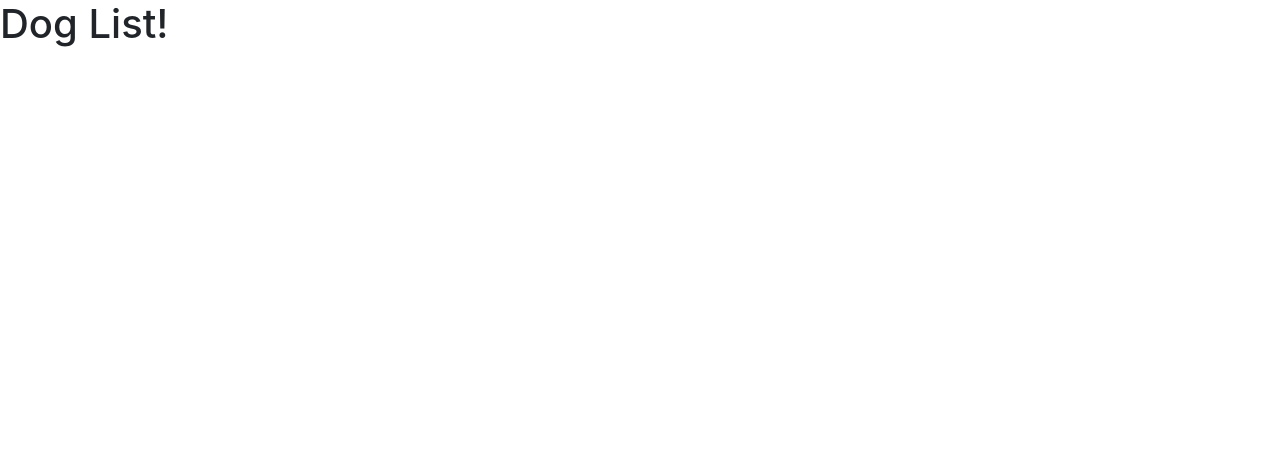
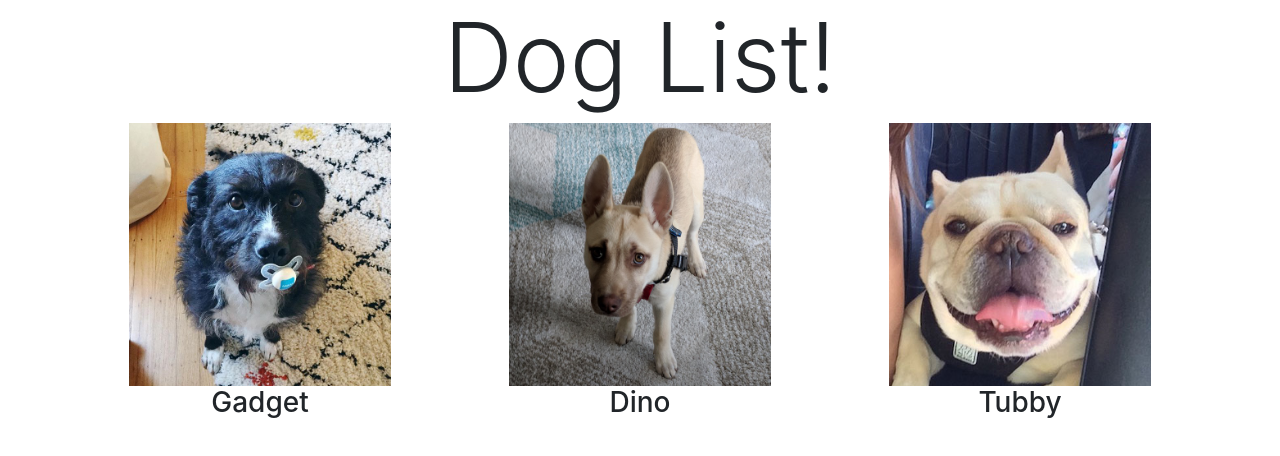
Before and after one commit to codeherbert/fun-finder, a React (Create React App) app: page /home in a window 1280 px wide. Shown: the top 456 px of the page. Built offline with nearby package versions, Linux system fonts and the light colour scheme.

Commit message:
add content to home route and some styles

```diff
--- /dev/null
+++ b/src/DogList.css
@@ -0,0 +1,3 @@
+.dog img {
+    width: 75%;
+}
--- a/src/DogList.js
+++ b/src/DogList.js
@@ -1,13 +1,36 @@
-import React, {Component} from 'react';
+// import React, {Component} from 'react';
 
-class DogList extends Component {
-    render() {
-        return (
-            <div>
-                <h1>Dog List!</h1>
+// class DogList extends Component {
+//     render() {
+//         return (
+//             <div>
+//                 <h1>Dog List!</h1>
+//             </div>
+//         )
+//     }
+// }
+
+// export default DogList;
+
+import React, { useState} from 'react';
+import './DogList.css';
+
+function DogList(props) {
+    return (
+        <div className="DogList">
+            <h1 className="display-1 text-center">Dog List!</h1>
+            <div className="container">
+                <div className="row">
+                    {props.dogs.map(d => (
+                        <div className="dog col-md-4 text-center" key={d.name}>
+                            <img src={d.src} alt={d.name} />
+                            <h3>{d.name}</h3>
+                        </div>
+                    ))}
+                </div>
             </div>
-        )
-    }
+        </div>
+    )
 }
 
 export default DogList;
```
Also changed, not shown: src/img/tubby.jpg.
